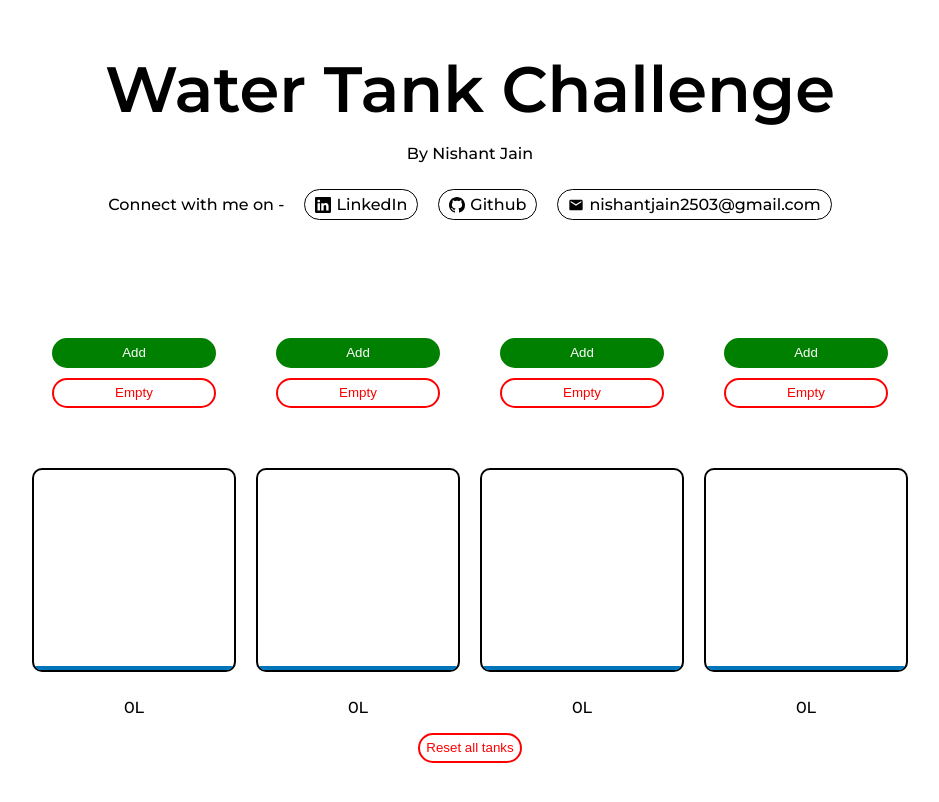
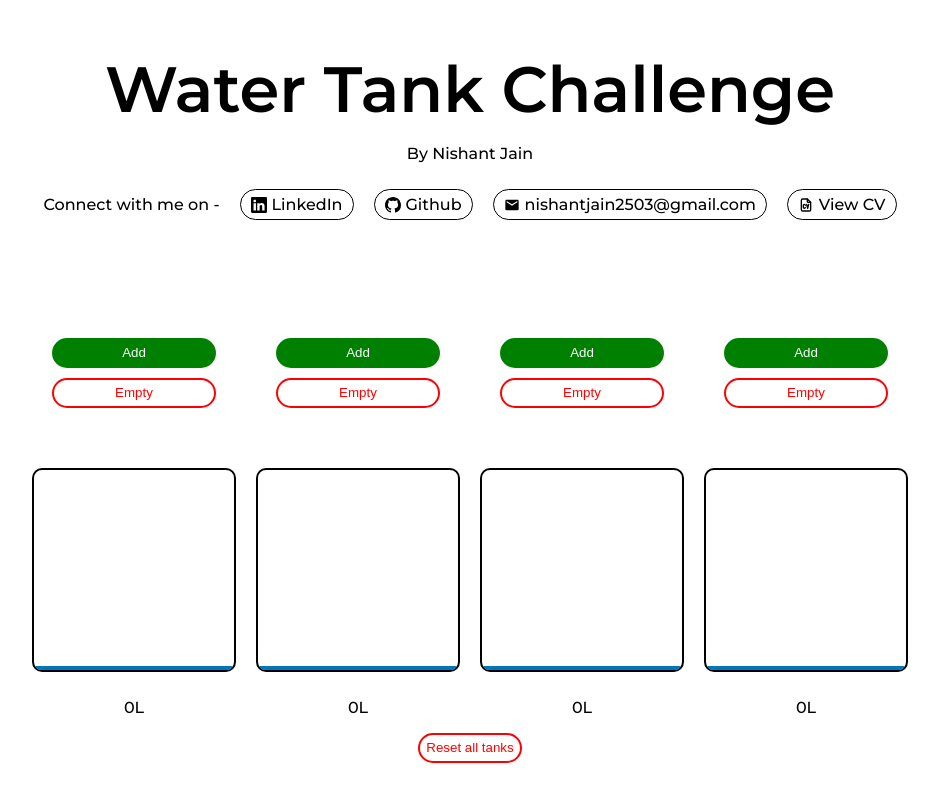
Before and after one commit to NishantJain25/water-tank-problem, a React (Create React App) app: page / in a window 1280 px wide. Shown: the top 802 px of the page, without its empty margins (170-1109 px from the left). Built offline with nearby package versions, Linux system fonts and the light colour scheme.

Commit message:
added CV link

```diff
--- a/src/App.jsx
+++ b/src/App.jsx
@@ -3,6 +3,7 @@ import "./App.css";
 import Tank from "./components/tank/tank";
 import {BsGithub, BsLinkedin} from 'react-icons/bs'
 import { MdMail } from "react-icons/md";
+import { TbFileCv } from "react-icons/tb";
 
 function App() {
   const [waterLevel, setWaterLevel] = useState({
@@ -95,7 +96,10 @@ function App() {
           <a href="https://github.com/NishantJain25"><BsGithub />Github</a>
         </div>
         <div className="social-btn">
-          <a href="https://www.linkedin.com/in/nishantdjain/"><MdMail />nishantjain2503@gmail.com</a>
+          <a href="mailto:nishantjain2503@gmail.com"><MdMail />nishantjain2503@gmail.com</a>
+        </div>
+        <div className="social-btn">
+          <a href="https://drive.google.com/file/d/1vtMpgM734gOkfS-2Zv5rGRJq6baVzniw/view?usp=sharing" target="_blank"><TbFileCv />View CV</a>
         </div>
       </div>
       <div className="container">
```
